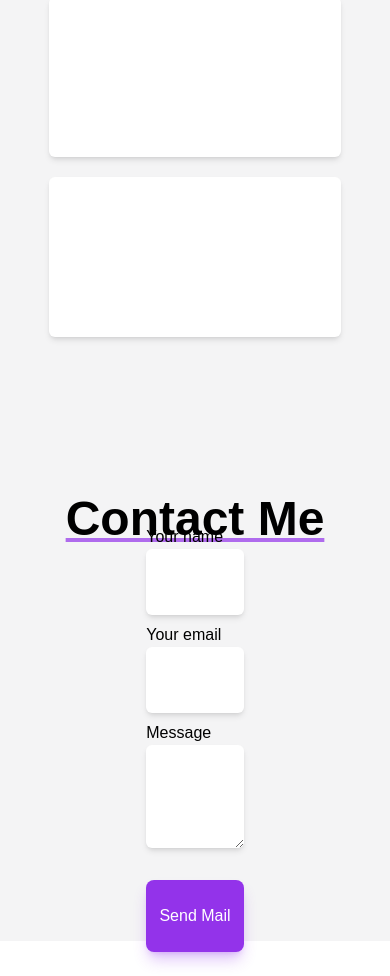
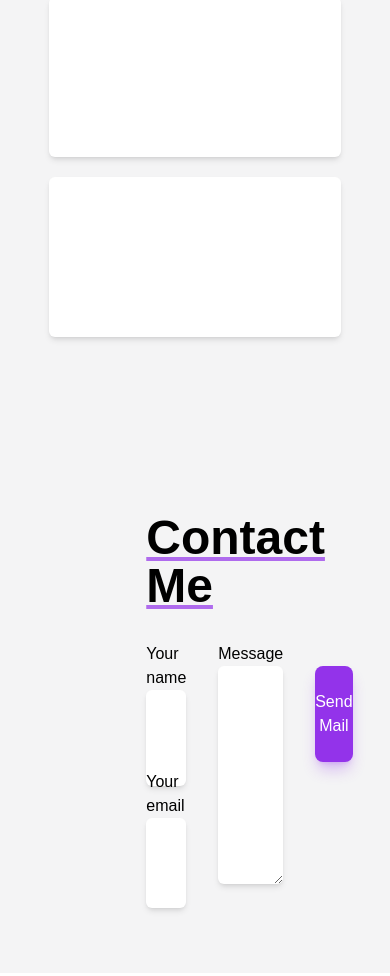
Before and after one commit to Matdrox/portfolio, a React (Create React App) app: page / in a window 390 px wide. Shown: the part 1455-2431 px from the top of the page. Built offline with nearby package versions, Linux system fonts and the light colour scheme.

Commit message:
Updated Responsive Fit

```diff
--- a/src/components/Page3.js
+++ b/src/components/Page3.js
@@ -41,16 +41,17 @@ const Page3 = () => {
 	}, 30000);
 
 	return (
-    <div className='-mt-60 grid place-items-center h-screen'>
-      <h1 className='mt-60 -mb-96 text-5xl font-extrabold underline decoration-purple-600/70'>
-        Contact Me
-      </h1>
+		<div className='-mt-52 grid place-items-center h-screen'>
 			<form
-        className='grid gap-8 w-1/4 h-1/3 lg:grid-cols-4 lg:grid-rows-3'
+				className='mt-52 grid gap-8 w-1/4 h-1/3 lg:grid-cols-5 lg:grid-rows-3'
 				ref={form}
 				onSubmit={sendEmail}
 			>
-        <div className='lg:col-span-2'>
+				<h1 className='row-start-1 col-span-4 w-full text-5xl font-extrabold underline decoration-purple-600/70'>
+					Contact Me
+				</h1>
+
+				<div className='lg:col-span-2 row-start-2'>
 					<span>Your name</span>
 					<br />
 					<input
@@ -61,7 +62,7 @@ const Page3 = () => {
 					/>
 				</div>
 
-        <div className='lg:col-span-2 lg:row-start-2'>
+				<div className='lg:col-span-2 row-start-3'>
 					<span>Your email</span>
 					<br />
 					<input
@@ -72,7 +73,7 @@ const Page3 = () => {
 					/>
 				</div>
 
-        <div className='lg:col-span-2 lg:row-span-3'>
+				<div className='lg:col-span-2 lg:row-span-3 row-span-2'>
 					<label htmlFor='message'>Message</label>
 					<br />
 					<textarea
@@ -84,16 +85,9 @@ const Page3 = () => {
 
 				<div className='lg:col-span-2'>
 					<br />
-          <Button
-            type='submit'
-            text='Send Mail'
-            width='100%'
-            height='100%'
-          />
+					<Button type='submit' text='Send Mail' width='100%' height='100%' />
 					<br />
-          <>
-            {result ? <Result /> : null}
-          </>
+					<>{result ? <Result /> : null}</>
 				</div>
 			</form>
 		</div>
```
Lines whose indentation alone changed are shown as unchanged.
